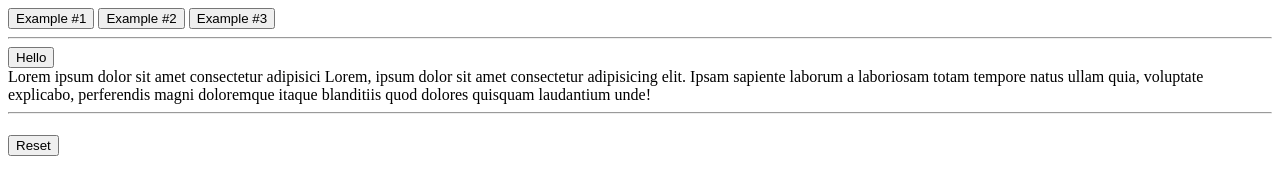
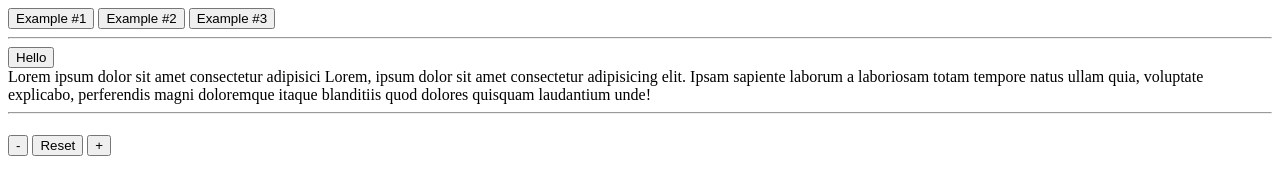
Before and after one commit to GuldanaBaktybekova/09.02.2022, a plain HTML site: page index.html in a window 1280 px wide. Drawn offline with Linux system fonts and the light colour scheme.

Commit message:
Added #decrease to index.html

```diff
--- a/index.html
+++ b/index.html
@@ -25,7 +25,9 @@
 
 
   <h1></h1>
+  <button id="decrease">-</button>
   <button id="reset">Reset</button>
+  <button id="increase">+</button>
 
 
 
```
